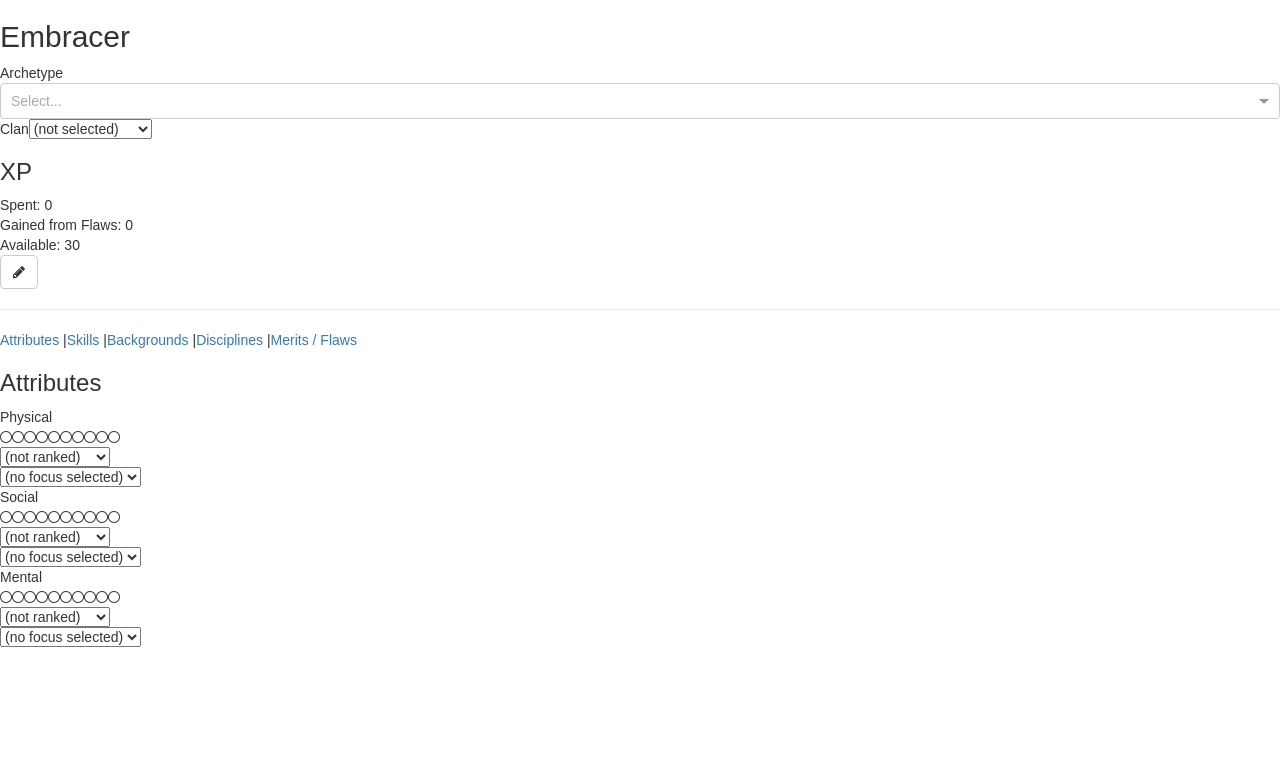
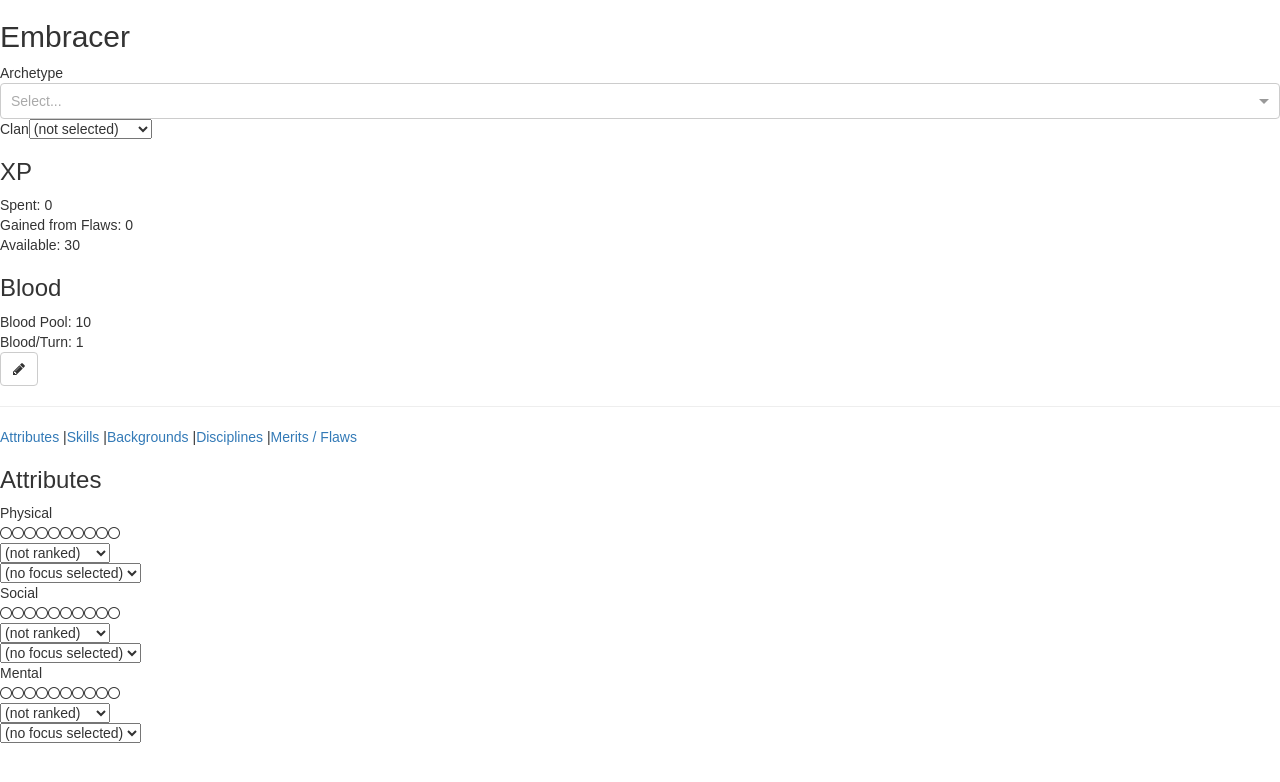
Before and after one commit to TrueWill/embracer, a React (Create React App) app: page / in a window 1280 px wide. Shown: the top 782 px of the page. Built offline with nearby package versions, Linux system fonts and the light colour scheme.

Commit message:
Display Blood (Finishing Touch)

```diff
--- a/src/components/App.js
+++ b/src/components/App.js
@@ -12,6 +12,7 @@ import TraitCategoryContainer from '../containers/TraitCategoryContainer';
 import DisciplinesContainer from '../containers/DisciplinesContainer';
 import MeritsFlawsContainer from '../containers/MeritsFlawsContainer';
 import XPContainer from '../containers/XPContainer';
+import BloodContainer from '../containers/BloodContainer';
 import PencilEraserContainer from '../containers/PencilEraserContainer';
 
 const skills = (
@@ -51,6 +52,7 @@ const App = () => (
     <h2>Embracer</h2>
     <BasicInfoContainer />
     <XPContainer />
+    <BloodContainer />
     <PencilEraserContainer />
     <hr />
     <Link to="/">Attributes</Link> |
--- /dev/null
+++ b/src/components/Blood.js
@@ -0,0 +1,17 @@
+import React from 'react';
+import PropTypes from 'prop-types';
+
+const Blood = ({ bloodPool, bloodPerTurn }) => (
+  <div>
+    <h3>Blood</h3>
+    <div>Blood Pool: {bloodPool}</div>
+    <div>Blood/Turn: {bloodPerTurn}</div>
+  </div>
+);
+
+Blood.propTypes = {
+  bloodPool: PropTypes.number.isRequired,
+  bloodPerTurn: PropTypes.number.isRequired
+};
+
+export default Blood;
--- /dev/null
+++ b/src/containers/BloodContainer.js
@@ -0,0 +1,17 @@
+import { connect } from 'react-redux';
+import dotSelector from '../utils/dotSelector';
+import { generationChart } from '../constants/characterOptions';
+import Blood from '../components/Blood';
+
+const mapStateToProps = state => {
+  // TODO: Refactor to selector
+  const generation = dotSelector(state.character.backgrounds.generation);
+  const generationDetails = generationChart[generation];
+
+  return {
+    bloodPool: generationDetails.bloodPool,
+    bloodPerTurn: generationDetails.bloodPerTurn
+  };
+};
+
+export default connect(mapStateToProps)(Blood);
```
Also changed, not shown: 1 other file (tests, documents, lock files or other folders).
